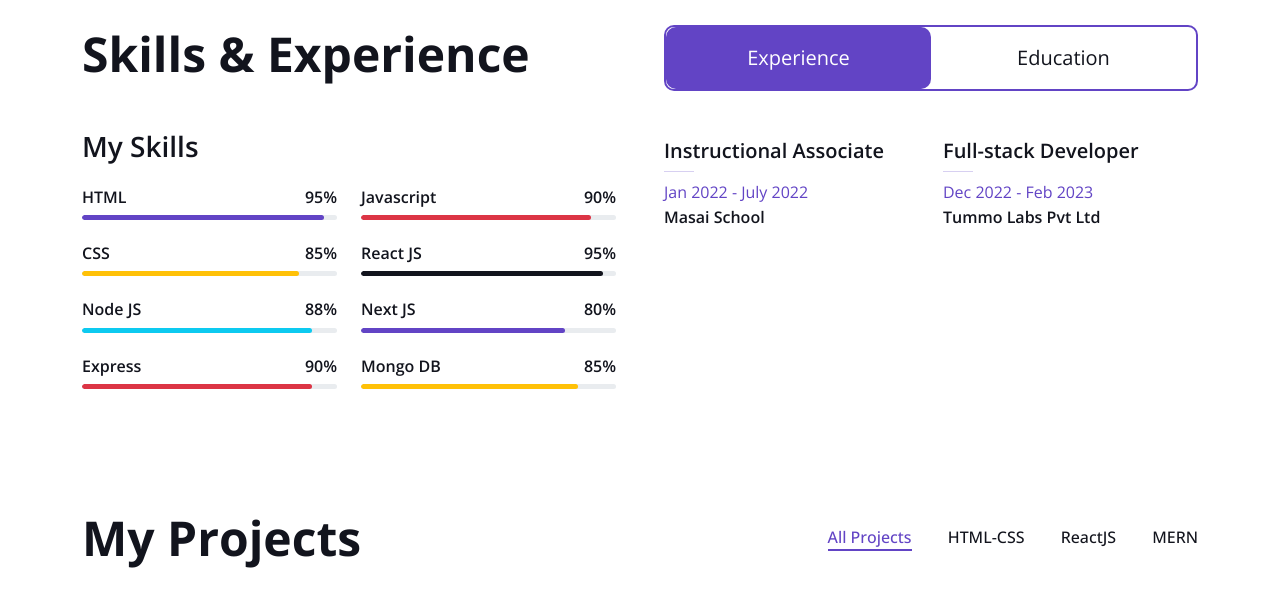
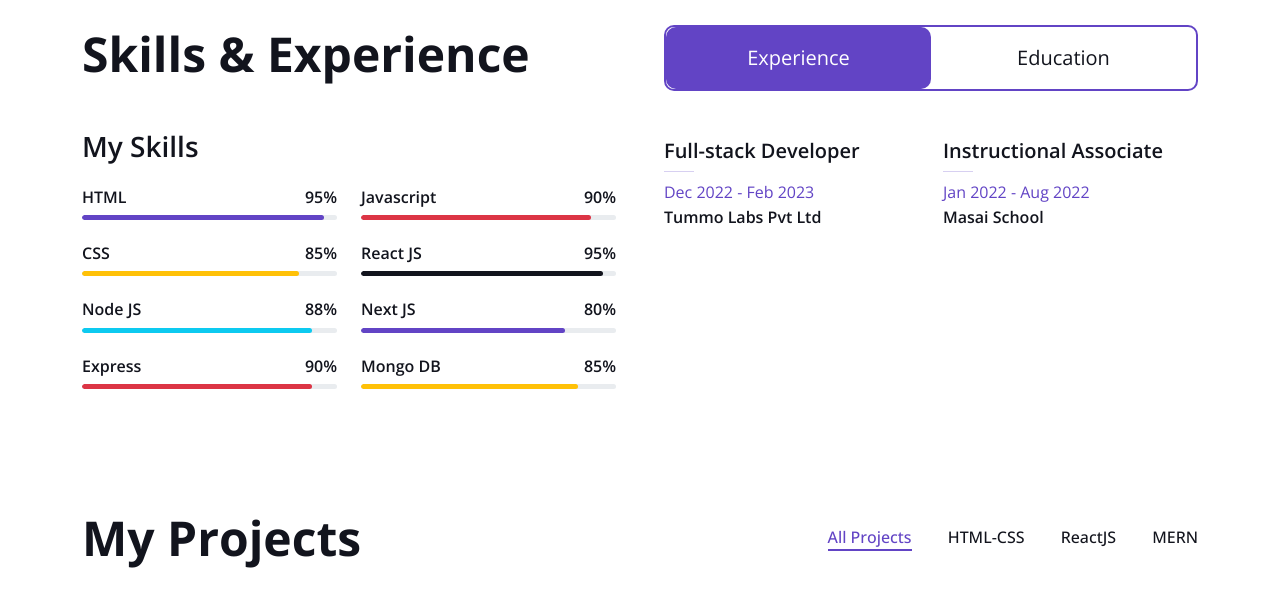
Before and after one commit to abhishek-0607/newPortfolio, a plain HTML site: page index.html in a window 1280 px wide. Shown: the part 1320-1927 px from the top of the page. Drawn offline with nearby package versions, Linux system fonts and the light colour scheme.

Commit message:
Update index.html

```diff
--- a/index.html
+++ b/index.html
@@ -276,17 +276,18 @@
                         <div id="tab-1" class="tab-pane fade show p-0 active">
                             <div class="row gy-5 gx-4">
                                 <div class="col-sm-6">
-                                    <h5>Instructional Associate</h5>
-                                    <hr class="text-primary my-2">
-                                    <p class="text-primary mb-1">Jan 2022 - July 2022</p>
-                                    <h6 class="mb-0">Masai School</h6>
-                                </div>
-                                <div class="col-sm-6">
                                     <h5>Full-stack Developer</h5>
                                     <hr class="text-primary my-2">
                                     <p class="text-primary mb-1">Dec 2022 - Feb 2023</p>
                                     <h6 class="mb-0">Tummo Labs Pvt Ltd</h6>
                                 </div>
+                                <div class="col-sm-6">
+                                    <h5>Instructional Associate</h5>
+                                    <hr class="text-primary my-2">
+                                    <p class="text-primary mb-1">Jan 2022 - Aug 2022</p>
+                                    <h6 class="mb-0">Masai School</h6>
+                                </div>
+
                                 <!-- <div class="col-sm-6">
                                     <h5>Web Designer</h5>
                                     <hr class="text-primary my-2">
```
